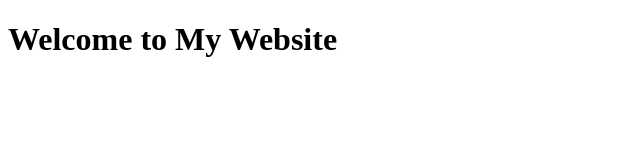
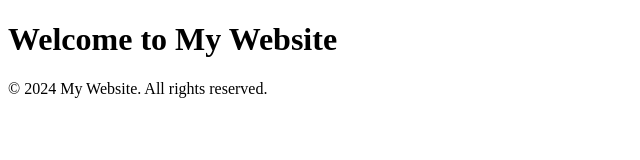
Before and after one commit to erbanprinting1-collab/version-control-simulation-zeman, a plain HTML site: page index.html in a window 1280 px wide. Shown: the whole page, without its empty margins (0-640 px from the left). Drawn offline with Linux system fonts and the light colour scheme.

Commit message:
edit footer on header branch

```diff
--- a/index.html
+++ b/index.html
@@ -9,5 +9,7 @@
     <header>
         <h1>Welcome to My Website</h1>
         </header>
+        <footer>
+            <p>&copy; 2024 My Website. All rights reserved.</p>
 </body>
 </html>
```
